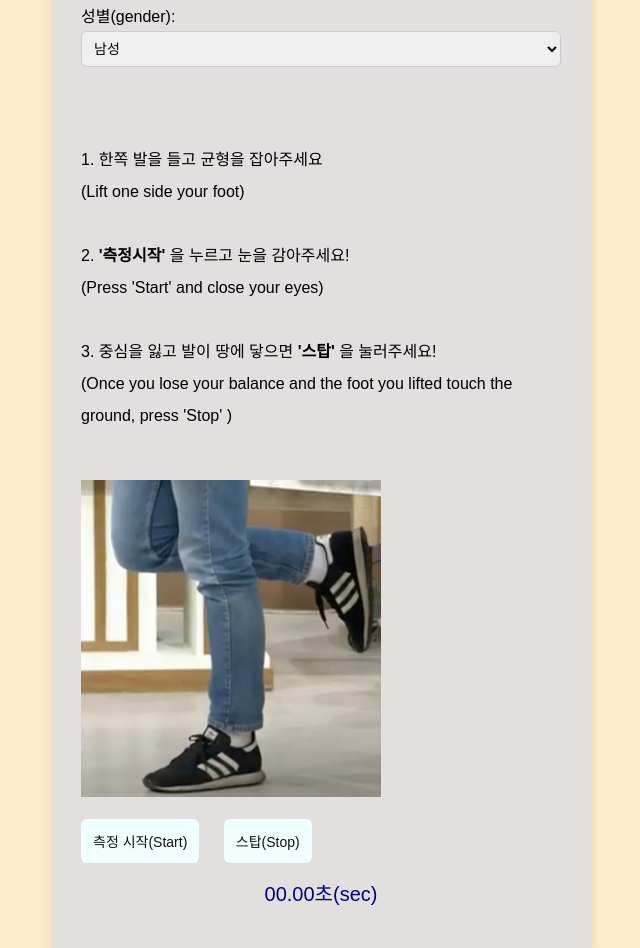
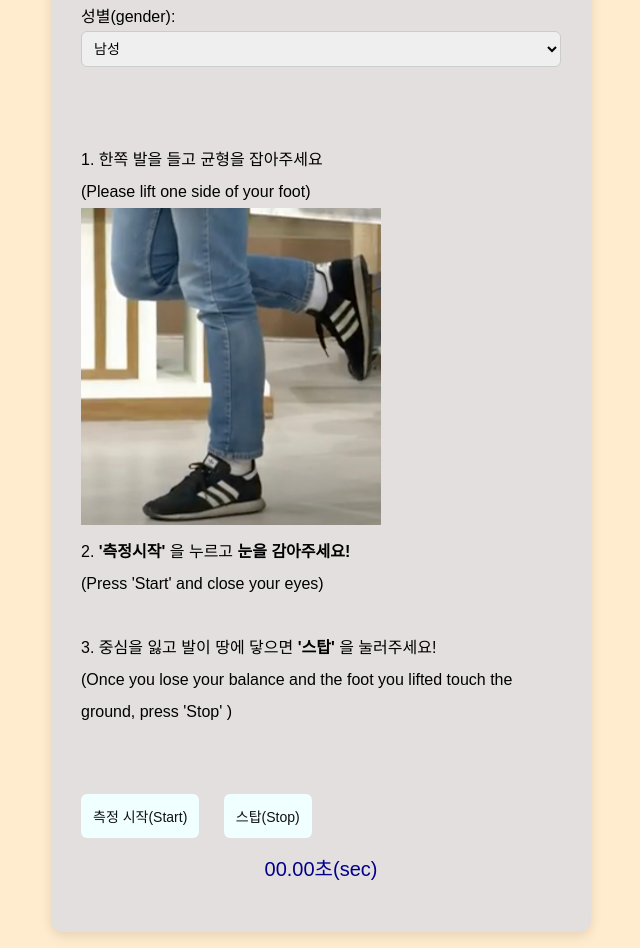
Before and after one commit to youngmin63/balancetestWeb, a plain HTML site: page index.html in a window 1280 px wide. Shown: the part 370-1318 px from the top of the page, without its empty margins (319-959 px from the left). Drawn offline with Linux system fonts and the light colour scheme.

Commit message:
영어 메세지 수정

```diff
--- a/index.html
+++ b/index.html
@@ -23,19 +23,21 @@
       <div>
         <p style="line-height: 2">
           1. 한쪽 발을 들고 균형을 잡아주세요<br />
-          (Lift one side your foot)<br /><br />
+          (Please lift one side of your foot)<br />
 
-          2. <b>'측정시작'</b> 을 누르고 눈을 감아주세요!<br />
+          <picture>
+            <source srcset="한발서기 사진.jpg" type="image/jpg" />
+            <img src="한발서기 사진.jpg" width="300" />
+          </picture>
+          <br />
+
+          2. <b>'측정시작'</b> 을 누르고 <strong>눈을 감아주세요!</strong><br />
           (Press 'Start' and close your eyes) <br /><br />
 
           3. 중심을 잃고 발이 땅에 닿으면 <b>'스탑'</b> 을 눌러주세요!<br />
           (Once you lose your balance and the foot you lifted touch the ground,
           press 'Stop' ) <br /><br />
         </p>
-        <picture>
-          <source srcset="한발서기 사진.jpg" type="image/jpg" />
-          <img src="한발서기 사진.jpg" width="300" />
-        </picture>
       </div>
 
       <!-- 타이머 컨트롤 -->
--- a/style.css
+++ b/style.css
@@ -66,8 +66,9 @@ button:hover {
 }
 
 picture {
-  width: 100%;
+  width: 50%;
+  height: 1%;
   border-radius: 8px;
-  margin-top: 10px;
-  margin-bottom: 5v;
+  margin-top: 1px;
+  margin-bottom: 10px;
 }
```
